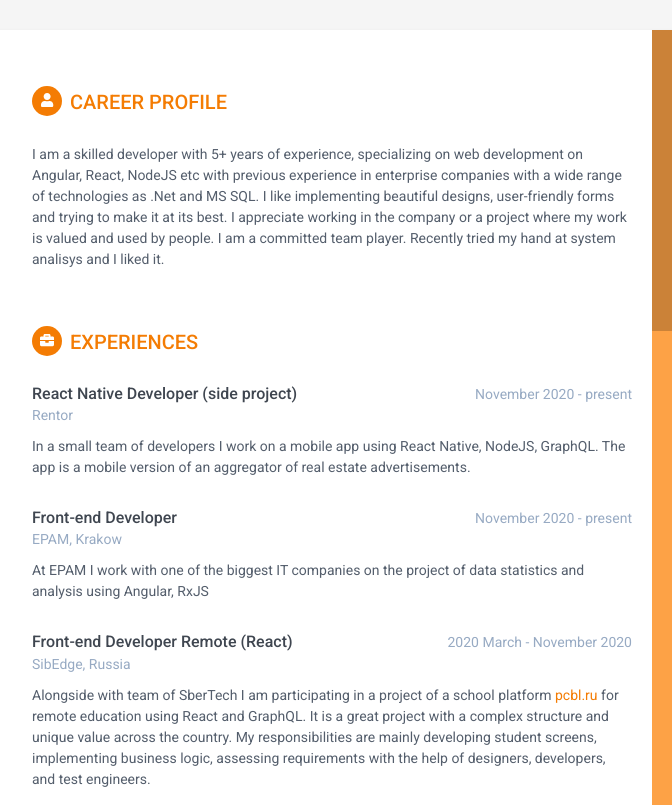
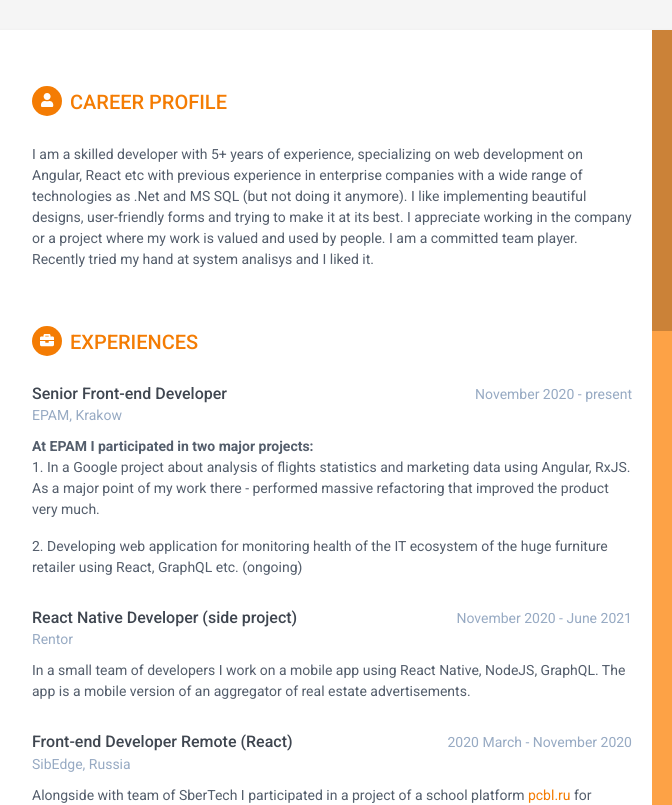
Before and after one commit to murelain/cv, a plain HTML site: page index.html in a window 1280 px wide. Shown: the top 805 px of the page, 188-860 px from the left. Drawn offline with Linux system fonts and the light colour scheme.

Commit message:
info updated

```diff
--- a/index.html
+++ b/index.html
@@ -93,8 +93,8 @@
                 <h2 class="section-title"><span class="icon-holder"><i class="fas fa-user"></i></span>Career Profile</h2>
                 <div class="summary">
                     <p>
-                        I am a skilled developer with 5+ years of experience, specializing on web development on Angular, React, NodeJS etc with previous experience in enterprise companies with a wide range of
-                        technologies as .Net and MS SQL. I like implementing beautiful designs, user-friendly forms and trying to make it at its best. I appreciate working in the
+                        I am a skilled developer with 5+ years of experience, specializing on web development on Angular, React etc with previous experience in enterprise companies with a wide range of
+                        technologies as .Net and MS SQL (but not doing it anymore). I like implementing beautiful designs, user-friendly forms and trying to make it at its best. I appreciate working in the
                         company or a project where my work is valued and used by people. I am a committed team player. Recently tried my hand at system analisys and I liked it.
                     </p>
                 </div>
@@ -104,11 +104,34 @@
 
             <section class="section experiences-section">
                 <h2 class="section-title"><span class="icon-holder"><i class="fas fa-briefcase"></i></span>Experiences</h2>
-                 <div class="item">
+
+                <div class="item">
+                    <div class="meta">
+                        <div class="upper-row">
+                            <h3 class="job-title">Senior Front-end Developer</h3>
+                            <div class="time">November 2020 - present</div>
+                        </div>
+                        <!--//upper-row-->
+                        <div class="company">EPAM, Krakow</div>
+                    </div>
+                    <!--//meta-->
+                    <div class="details">
+                        <b>At EPAM I participated in two major projects:</b>
+                        <p>
+                            1. In a Google project about analysis of flights statistics and marketing data using Angular, RxJS. As a major point of my work there - performed massive refactoring that improved the product very much.
+                        </p>
+                        <p>
+                            2. Developing web application for monitoring health of the IT ecosystem of the huge furniture retailer using React, GraphQL etc. (ongoing)
+                        </p>
+
+                    </div>
+                    <!--//details-->
+                </div>
+                <div class="item">
                     <div class="meta">
                         <div class="upper-row">
                             <h3 class="job-title">React Native Developer (side project)</h3>
-                            <div class="time">November 2020 - present</div>
+                            <div class="time">November 2020 - June 2021</div>
                         </div>
                         <!--//upper-row-->
                         <div class="company">Rentor</div>
@@ -125,24 +148,6 @@
                 <div class="item">
                     <div class="meta">
                         <div class="upper-row">
-                            <h3 class="job-title">Front-end Developer</h3>
-                            <div class="time">November 2020 - present</div>
-                        </div>
-                        <!--//upper-row-->
-                        <div class="company">EPAM, Krakow</div>
-                    </div>
-                    <!--//meta-->
-                    <div class="details">
-                        <p>
-                            At EPAM I work with one of the biggest IT companies on the project of data statistics and analysis using Angular, RxJS
-                        </p>
-
-                    </div>
-                    <!--//details-->
-                </div>
-                <div class="item">
-                    <div class="meta">
-                        <div class="upper-row">
                             <h3 class="job-title">Front-end Developer Remote (React)</h3>
                             <div class="time">2020 March - November 2020</div>
                         </div>
@@ -151,7 +156,7 @@
                     </div>
                     <!--//meta-->
                     <div class="details">
-                        <p>Alongside with team of SberTech I am participating in a project of a school platform <a href="https://www.pcbl.ru/" target="_blank">pcbl.ru</a> for remote education using
+                        <p>Alongside with team of SberTech I participated in a project of a school platform <a href="https://www.pcbl.ru/" target="_blank">pcbl.ru</a> for remote education using
                             React and GraphQL.
                             It is a great project with a complex structure and unique value across the country.
                             My responsibilities are mainly developing student screens, implementing business logic, assessing requirements with the help of designers, developers, and test
@@ -268,7 +273,7 @@
                     <div class="item">
                         <h3 class="level-title">Angular</h3>
                         <div class="progress level-bar">
-                            <div class="progress-bar theme-progress-bar" role="progressbar" style="width: 98%" aria-valuenow="98" aria-valuemin="0" aria-valuemax="100"></div>
+                            <div class="progress-bar theme-progress-bar" role="progressbar" style="width: 90%" aria-valuenow="98" aria-valuemin="0" aria-valuemax="100"></div>
                         </div>
                     </div>
                     <!--//item-->
@@ -276,7 +281,7 @@
                     <div class="item">
                         <h3 class="level-title">React</h3>
                         <div class="progress level-bar">
-                            <div class="progress-bar theme-progress-bar" role="progressbar" style="width: 85%" aria-valuenow="98" aria-valuemin="0" aria-valuemax="100"></div>
+                            <div class="progress-bar theme-progress-bar" role="progressbar" style="width: 92%" aria-valuenow="98" aria-valuemin="0" aria-valuemax="100"></div>
                         </div>
                     </div>
                     <!--//item-->
```
